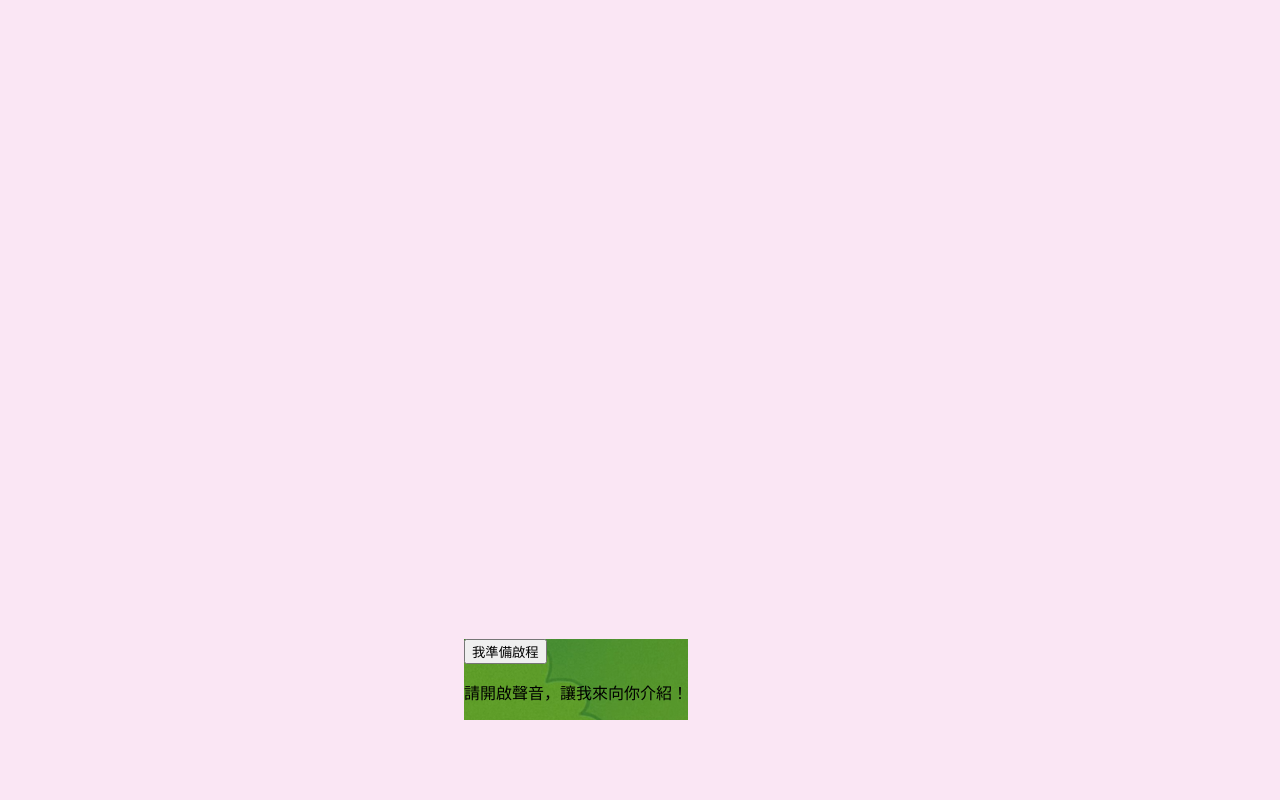
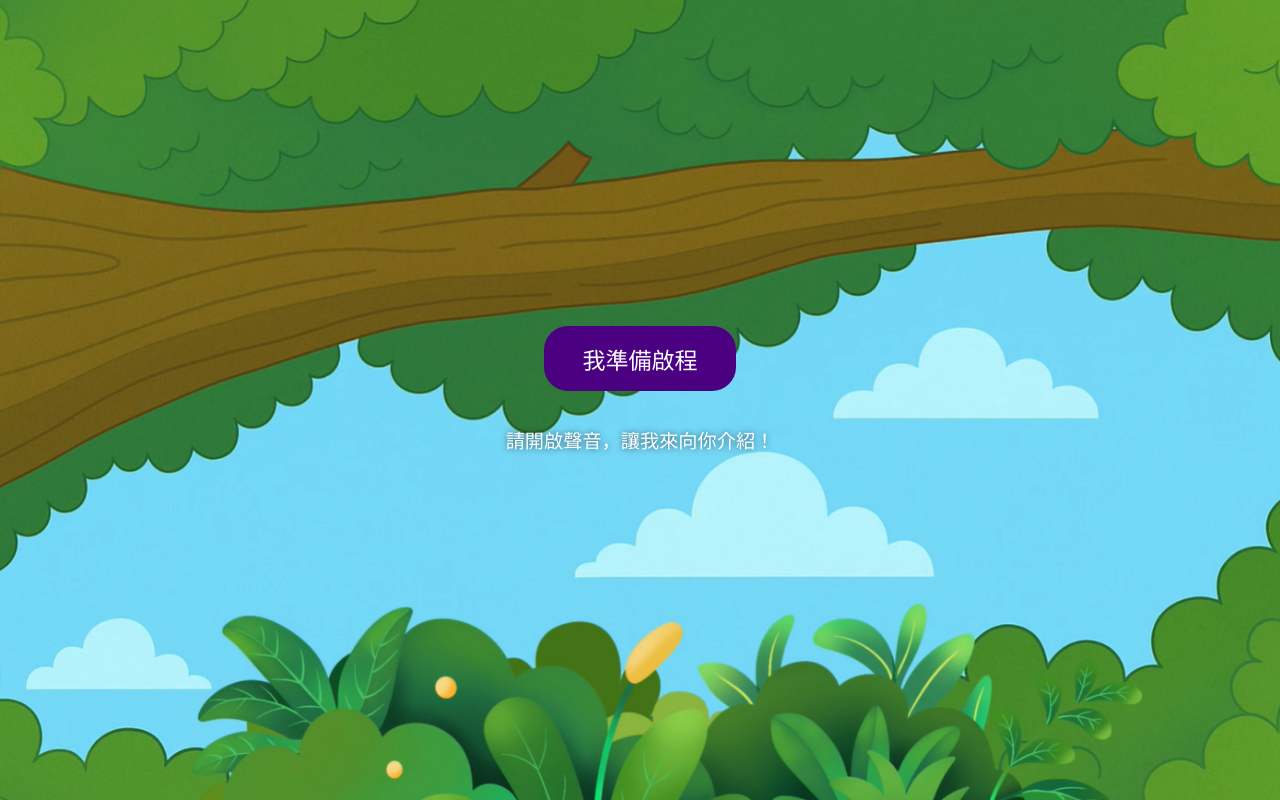
Before and after one commit to Cheneypu/goldbat-frontend, a React (Vite) app: page / in a window 1280 px wide. Built offline with nearby package versions, Linux system fonts and the light colour scheme.

Commit message:
fix: 調整 UI/上傳背景圖/其他更新

```diff
--- a/src/App.css
+++ b/src/App.css
@@ -84,6 +84,80 @@ body {
 .dropdown-menu button:hover {
   background: #f1f1f1;
 }
+
+.intro-bg-overlay {
+  position: fixed;
+  top: 0;
+  left: 0;
+  width: 100vw;
+  height: 100vh;
+  display: flex;
+  justify-content: center;
+  align-items: center;
+  z-index: 100;
+  background: url("/media/bg.png") no-repeat center center;
+  background-size: cover;
+}
+
+.intro-align-wrapper {
+  display: flex;
+  justify-content: center;
+  align-items: center;
+  flex-direction: column;
+}
+
+.intro-center-block {
+  display: flex;
+  flex-direction: column;
+  align-items: center;
+  justify-content: center;
+  gap: 2vh;
+}
+
+.ready-button {
+  background-color: #4b0082;
+  color: white;
+  padding: 1.2vw 3vw;
+  font-size: 1.8vw;
+  border-radius: 24px;
+  border: none;
+  cursor: pointer;
+  z-index: 101;
+  white-space: nowrap;
+}
+
+.intro-tip {
+  font-size: 1.2rem;
+  color: white;
+  text-shadow: 0 0 6px rgba(0,0,0,0.6);
+}
+
+.intro-video-overlay {
+  position: fixed;
+  top: 0;
+  left: 0;
+  width: 100vw;
+  height: 100vh;
+  display: flex;
+  justify-content: center;
+  align-items: center;
+  background: black; /* 或用 transparent 看你需求 */
+  z-index: 100;
+}
+
+.intro-video {
+  width: 100vw;
+  height: 100vh;
+}
+
+.intro-video.cover {
+  object-fit: cover;  /* 手機直屏用，鋪滿無黑邊 */
+}
+
+.intro-video.contain {
+  object-fit: contain; /* 橫屏時完整顯示 */
+}
+
 
 /* 開始導覽按鈕 */
 .start-button {
@@ -172,14 +246,26 @@ body {
   }
 }
 @media (max-width: 600px) {
-  .control-buttons {
-    bottom: 2vh;
-    padding: 0 4vw;
+  .ready-button {
+    font-size: 4vw;
+    padding: 4vw 8vw;
+    border-radius: 12vw;
+  }
+
+  .intro-tip {
+    font-size: 3vw;
+    text-align: center;
+    padding: 0 10vw;
   }
   .control-buttons button {
-    font-size: 3.5vw;
-    padding: 2.5vw 6vw;
-    border-radius: 30px;
+    font-size: 3vw;
+    padding: 2vw 4vw;
+    border-radius: 20px;
+  }
+  .control-buttons button {
+    font-size: 3vw;
+    padding: 2vw 4vw;
+    border-radius: 20px;
   }
   .start-section {
     transform: translate(-50%, 0) translateX(20px);
@@ -291,8 +377,8 @@ body {
 /* X 按鈕：右上角完全靠內，尺寸小，紅色圓形 */
 .faq-close {
   position: absolute;
-  right: 5px;
-  top: 5px;
+  right: 2px;
+  top: 2px;
   width: 22px;
   height: 22px;
   background: #ff4545;
@@ -326,18 +412,29 @@ body {
   .faq-popup input {
     font-size: 0.98rem;
     height: 32px;
+    margin-right: 10px;        /* ✅ 在右側留出空間 */
+    width: calc(100% - 100px); /* ✅ 限制寬度，避免壓到送出或 X */
+  }
+  .faq-fab {
+    width: 60px;
+    height: 60px;
+    font-size: 14px;
+    bottom: 10px;     /* ✅ 保持原本在左下角 */
+    left: 12px;
+    border-radius: 12px;
   }
   .faq-submit {
     font-size: 0.97rem;
     height: 32px;
-    min-width: 44px;
+    min-width: 54px;
     padding: 0 10px;
+    margin-left: 0;
   }
   .faq-close {
     width: 18px;
     height: 18px;
     font-size: 0.9rem;
-    top: 3px;
-    right: 3px;
+    top: 1px;
+    right: 1px;
   }
 }
--- a/src/App.jsx
+++ b/src/App.jsx
@@ -121,6 +121,7 @@ const guideProjects = {
 
   }
 };
+
 function App() {
   const [showReady, setShowReady] = useState(true);
   const [showIntro, setShowIntro] = useState(false);
@@ -143,13 +144,10 @@ function App() {
     return () => window.removeEventListener("resize", handleResize);
   }, []);
 
-  const introVideo = isPortrait
-    ? "/media/蝙蝠直的.mp4"
-    : "/media/蝙蝠橫的.mp4";
+  const introBg = "/media/bg.png";
+  const introVideo = isPortrait ? "/media/蝙蝠直的.mp4" : "/media/蝙蝠橫的.mp4";
   const introAudio = "/media/環境音.mp3";
-  const introBg = "/media/背景.png";
 
-  // --------- 語音導覽狀態 ---------
   const [currentProject, setCurrentProject] = useState(null);
   const [currentText, setCurrentText] = useState("");
   const [isPlaying, setIsPlaying] = useState(false);
@@ -160,10 +158,8 @@ function App() {
   const projectKeys = Object.keys(guideProjects);
   const firstProjectKey = projectKeys[0];
 
-  // 嘴型動畫控制
   useEffect(() => {
     clearTimeout(mouthTimeoutRef.current);
-    // FAQ或主導覽有字幕時才動嘴
     if (!currentText && !faqText) {
       setBatMouthOpen(false);
       return;
@@ -180,9 +176,8 @@ function App() {
     return () => clearTimeout(mouthTimeoutRef.current);
   }, [isPlaying, currentText, faqText]);
 
-  // 語音導覽「開始」按鈕
   const handleStartGuide = () => {
-    setFaqText(""); // FAQ 字幕清空
+    setFaqText("");
     setCurrentProject(firstProjectKey);
     setIsPlaying(true);
     setCurrentText("");
@@ -195,9 +190,8 @@ function App() {
     }, 100);
   };
 
-  // 切換段落
   const playProject = (key) => {
-    setFaqText(""); // FAQ 字幕清空
+    setFaqText("");
     setIsPlaying(true);
     setCurrentProject(key);
     setCurrentText("");
@@ -207,10 +201,8 @@ function App() {
     }, 100);
   };
 
-  // FAQ搜尋並 TTS 回覆
   function handleFaqSubmit() {
     if (!faqInput.trim()) return;
-    // 問 FAQ 時自動暫停主流程語音
     if (audioRef.current && !audioRef.current.paused) {
       audioRef.current.pause();
       setIsPlaying(false);
@@ -222,13 +214,20 @@ function App() {
         (qa.a && qa.a.toLowerCase().includes(keyword.toLowerCase()))
     );
     let answer = found ? found.a : "很抱歉，暫時沒有找到相關答案。";
-    setFaqText(answer); // 只設定 FAQ 字幕
+    setFaqText(answer);
     setShowFAQ(false);
     setFaqInput("");
-    speakText(answer, () => setFaqText("")); // TTS 結束後自動清空
+    speakText(answer, () => setFaqText(""));
   }
 
-  // 字幕偵測
+  useEffect(() => {
+    if (showReady) {
+      document.body.classList.add("ready-bg");
+    } else {
+      document.body.classList.remove("ready-bg");
+    }
+  }, [showReady]);
+
   useEffect(() => {
     if (!currentProject) return;
     const checkSubtitle = () => {
@@ -238,52 +237,44 @@ function App() {
       const current = subs.find(
         (s) => currentTime >= s.start && currentTime <= s.end
       );
-      // 只有在沒有 FAQ 字幕時，才切換主流程字幕
       if (!faqText) setCurrentText(current ? current.text : "");
       rafRef.current = requestAnimationFrame(checkSubtitle);
     };
     rafRef.current = requestAnimationFrame(checkSubtitle);
-    return () => {
-      cancelAnimationFrame(rafRef.current);
-    };
+    return () => cancelAnimationFrame(rafRef.current);
   }, [currentProject, faqText]);
 
-  // FAQ 回覆 TTS (瀏覽器原生語音)
   function speakText(text, onEnd) {
     if (!window.speechSynthesis) return;
     window.speechSynthesis.cancel();
     const utter = new window.SpeechSynthesisUtterance(text);
-    utter.lang = "zh-TW"; // 語言依內容調整
-    if (onEnd) {
-      utter.onend = onEnd;
-    }
+    utter.lang = "zh-TW";
+    if (onEnd) utter.onend = onEnd;
     window.speechSynthesis.speak(utter);
   }
 
-  // 音檔播完
   const handleEnded = () => {
     setIsPlaying(false);
   };
 
   return (
     <div className="container">
-      {/* 1. 初始狀態：背景圖＋按鈕 */}
       {showReady && (
-        <div className="intro-bg-overlay" style={{ backgroundImage: `url(${introBg})` }}>
-          <button
-            className="ready-button"
-            onClick={() => {
+        <div className="intro-bg-overlay">
+          <div className="intro-align-wrapper">
+            <div className="intro-center-block">
+              <button className="ready-button" onClick={() => {
                 setShowReady(false);
                 setShowIntro(true);
-            }}
-          >
+              }}>
                 我準備啟程
               </button>
               <p className="intro-tip">請開啟聲音，讓我來向你介紹！</p>
             </div>
+          </div>
+        </div>
       )}
 
-      {/* 2. 播放影片，影片結束才開始播放音樂 */}
       {showIntro && (
         <div className="intro-video-overlay">
           <video
@@ -303,24 +294,22 @@ function App() {
                 }
               }, 100);
             }}
-            className="intro-video"
+            className={`intro-video ${isPortrait ? "cover" : "contain"}`}
             controls={false}
           />
         </div>
       )}
 
-      {/* 3. intro 音樂元件 */}
-      <audio
-        ref={audioIntroRef}
-        src={introAudio}
-        loop
-        style={{ display: "none" }}
-      />
+      <audio ref={audioIntroRef} src={introAudio} loop style={{ display: "none" }} />
 
-      {/* 4. 主頁內容 */}
       {!showReady && !showIntro && (
         <>
-          {/* 主視覺大蝙蝠圖（嘴型動畫，上移一些） */}
+          {(faqText || currentText) && (
+            <div className="subtitle-display">
+              <p>{faqText || currentText}</p>
+            </div>
+          )}
+
           <img
             src={
               (faqText || currentText)
@@ -331,7 +320,6 @@ function App() {
             className="bat-background"
           />
 
-          {/* 右上角下拉選單 */}
           <div className="dropdown">
             <button
               className="dropdown-button"
@@ -350,23 +338,17 @@ function App() {
             )}
           </div>
 
-          {/* 開啟導覽（這時結束音樂） */}
           {!currentProject && (
-            <div className="start-section">
+            <div className="control-buttons">
               <button className="start-button" onClick={handleStartGuide}>
                 開啟導覽
               </button>
             </div>
           )}
 
-          {/* 音訊播放器 + 控制按鈕 */}
           {currentProject && (
             <>
-              <audio
-                key={currentProject}
-                ref={audioRef}
-                onEnded={handleEnded}
-              >
+              <audio key={currentProject} ref={audioRef} onEnded={handleEnded}>
                 <source
                   src={guideProjects[currentProject].audioUrl}
                   type="audio/mpeg"
@@ -374,21 +356,18 @@ function App() {
                 Your browser does not support the audio element.
               </audio>
               <div className="control-buttons">
-                <button
-                  onClick={() => {
-                    setFaqText(""); // 清空 FAQ 字幕
+                <button onClick={() => {
+                  setFaqText("");
                   if (audioRef.current) {
                     audioRef.current.currentTime = 0;
                     audioRef.current.play();
                     setIsPlaying(true);
                   }
-                  }}
-                >
+                }}>
                   再聽一遍
                 </button>
-                <button
-                  onClick={() => {
-                    setFaqText(""); // 清空 FAQ 字幕
+                <button onClick={() => {
+                  setFaqText("");
                   if (audioRef.current) {
                     if (audioRef.current.paused) {
                       audioRef.current.play();
@@ -398,37 +377,25 @@ function App() {
                       setIsPlaying(false);
                     }
                   }
-                  }}
-                >
+                }}>
                   暫停 / 播放
                 </button>
-                <button
-                  onClick={() => {
-                    setFaqText(""); // 清空 FAQ 字幕
+                <button onClick={() => {
+                  setFaqText("");
                   const currentIndex = projectKeys.indexOf(currentProject);
                   const nextIndex = (currentIndex + 1) % projectKeys.length;
                   playProject(projectKeys[nextIndex]);
-                  }}
-                >
+                }}>
                   播放下一篇
                 </button>
               </div>
             </>
           )}
 
-          {/* FAQ字幕優先顯示（與導覽無關，永遠單獨渲染） */}
-          {(faqText || currentText) && (
-            <div className="subtitle-display">
-              <p>{faqText || currentText}</p>
-            </div>
-          )}
-
-          {/* FAQ 按鈕 */}
           <button className="faq-fab" onClick={() => setShowFAQ(true)}>
             我還<br />想問
           </button>
 
-          {/* FAQ 彈窗 */}
           {showFAQ && (
             <div className="faq-popup">
               <button
@@ -452,10 +419,7 @@ function App() {
                   }}
                   autoFocus
                 />
-                <button
-                  className="faq-submit"
-                  onClick={handleFaqSubmit}
-                >
+                <button className="faq-submit" onClick={handleFaqSubmit}>
                   送出
                 </button>
               </div>
```
Also changed, not shown: public/media/bg.png (renamed from public/media/背景.png). Lines whose indentation alone changed are shown as unchanged.
